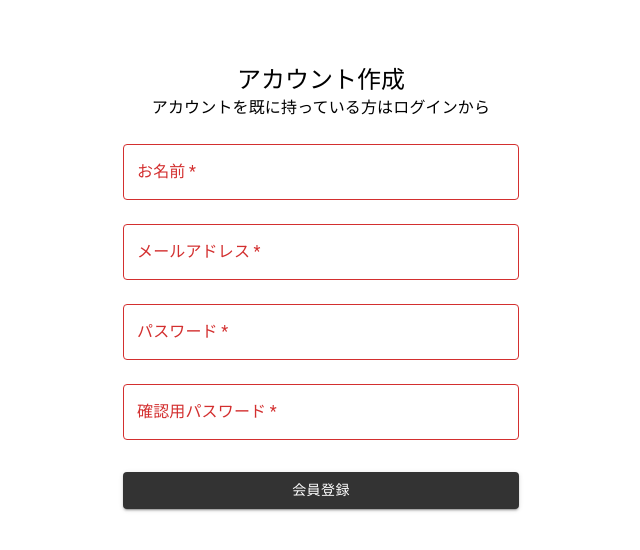
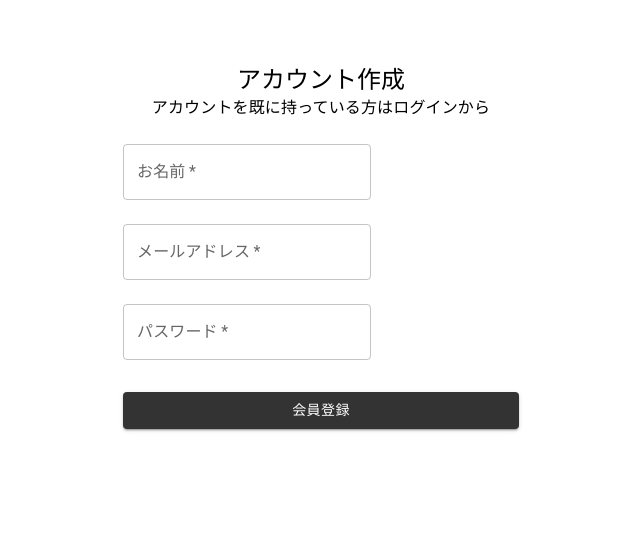
Before and after one commit to yokoiakinori/gosplash-front, a React (Create React App) app in the folder gosplash/: page /register in a window 1280 px wide. Shown: the top 550 px of the page, without its empty margins (319-959 px from the left). Built offline with nearby package versions, Linux system fonts and the light colour scheme.

Commit message:
一旦コミット

```diff
--- a/gosplash/package.json
+++ b/gosplash/package.json
@@ -5,6 +5,7 @@
   "dependencies": {
     "@emotion/react": "^11.10.0",
     "@emotion/styled": "^11.10.0",
+    "@hookform/resolvers": "^2.9.7",
     "@mui/icons-material": "^5.8.4",
     "@mui/material": "^5.10.0",
     "@testing-library/jest-dom": "^5.16.5",
@@ -20,7 +21,8 @@
     "react-router-dom": "^6.3.0",
     "react-scripts": "5.0.1",
     "typescript": "^4.7.4",
-    "web-vitals": "^2.1.4"
+    "web-vitals": "^2.1.4",
+    "yup": "^0.32.11"
   },
   "scripts": {
     "start": "react-scripts start",
--- a/gosplash/src/components/Form.tsx
+++ b/gosplash/src/components/Form.tsx
@@ -4,15 +4,18 @@ import TextField from '@mui/material/TextField';
 type Props = {
     name:string
     label:string
+    isError: boolean
+    message: string|undefined
 }
-export const Form: React.FC<Props> = ({name, label}) => {
+export const Form: React.FC<Props> = ({name, label, isError, message}) => {
     return (
         <>
         <TextField
             id={name}
             margin="normal"
             fullWidth
-            error
+            error={isError}
+            helperText={message}
             required
             label={label}
             variant="outlined"
--- a/gosplash/src/pages/auth/Register.tsx
+++ b/gosplash/src/pages/auth/Register.tsx
@@ -1,10 +1,9 @@
 import React from "react";
 import { Form } from "../../components/Form";
-import Container from '@mui/material/Container';
-import Box from '@mui/material/Box';
-import Button from '@mui/material/Button';
-import Typography from '@mui/material/Typography';
+import { Box, Container, Button, Typography, TextField } from '@mui/material';
 import { SubmitHandler, useForm } from "react-hook-form";
+import { yupResolver } from '@hookform/resolvers/yup'
+import * as yup from "yup";
 
 interface FormInput {
     name: string
@@ -12,8 +11,32 @@ interface FormInput {
     password: string
 }
 
+const schema = yup.object({
+    name: yup
+    .string()
+    .required('名前は必ず入力してください。'),
+    email: yup
+    .string()
+    .required('メールアドレスは必ず入力してください。')
+    .email('正しいメールアドレスを入力してください。'),
+    password: yup
+    .string()
+    .required('パスワードは必ず入力してください。')
+    .min(6, 'パスワードが短すぎます。')
+    .matches(
+        /^(?=.*[A-Za-z])(?=.*\d)(?=.*[@$!%*#?&])[A-Za-z\d@$!%*#?&].*$/,
+        '推測されやすいパスワードが使用されています。'
+    ),
+})
+
 export const Register: React.FC = () => {
-    const {register, handleSubmit} = useForm<FormInput>()
+    const {
+        register,
+        handleSubmit,
+        formState: {errors},
+    } = useForm<FormInput>({
+        resolver: yupResolver(schema),
+    })
 
     const onSubmit: SubmitHandler<FormInput> = (data) => {
         console.log(data)
@@ -33,16 +56,43 @@ export const Register: React.FC = () => {
                 <Typography component="h1" variant="h5">
                     アカウント作成
                 </Typography>
-                <Typography component="body" variant="body1">
+                <Typography component="p" variant="body1">
                     アカウントを既に持っている方はログインから
                 </Typography>
                 <Box component="form" onSubmit={handleSubmit(onSubmit)} noValidate sx={{ mt: 1 }}>
-                    <Form label="お名前" {...register('name')} />
-                    <Form label="メールアドレス" {...register('email')} />
-                    <Form label="パスワード" {...register('password')} />
-                    <Form name="password_confirmation" label="確認用パスワード" />
+                    <TextField
+                        id="name"
+                        required
+                        variant="outlined"
+                        label="お名前"
+                        margin="normal"
+                        error={"name" in errors}
+                        {...register('name')}
+                        helperText={errors.name?.message}
+                    />
+                    <TextField
+                        id="email"
+                        required
+                        variant="outlined"
+                        label="メールアドレス"
+                        margin="normal"
+                        error={"email" in errors}
+                        {...register('email')}
+                        helperText={errors.email?.message}
+                    />
+                    <TextField
+                        id="email"
+                        required
+                        variant="outlined"
+                        label="パスワード"
+                        margin="normal"
+                        error={"password" in errors}
+                        {...register('password')}
+                        helperText={errors.password?.message}
+                    />
                     <Button
                         type="submit"
+                        onClick={handleSubmit(onSubmit)}
                         fullWidth
                         variant="contained"
                         color="primary"
```
Also changed, not shown: 1 other file (tests, documents, lock files or other folders).
